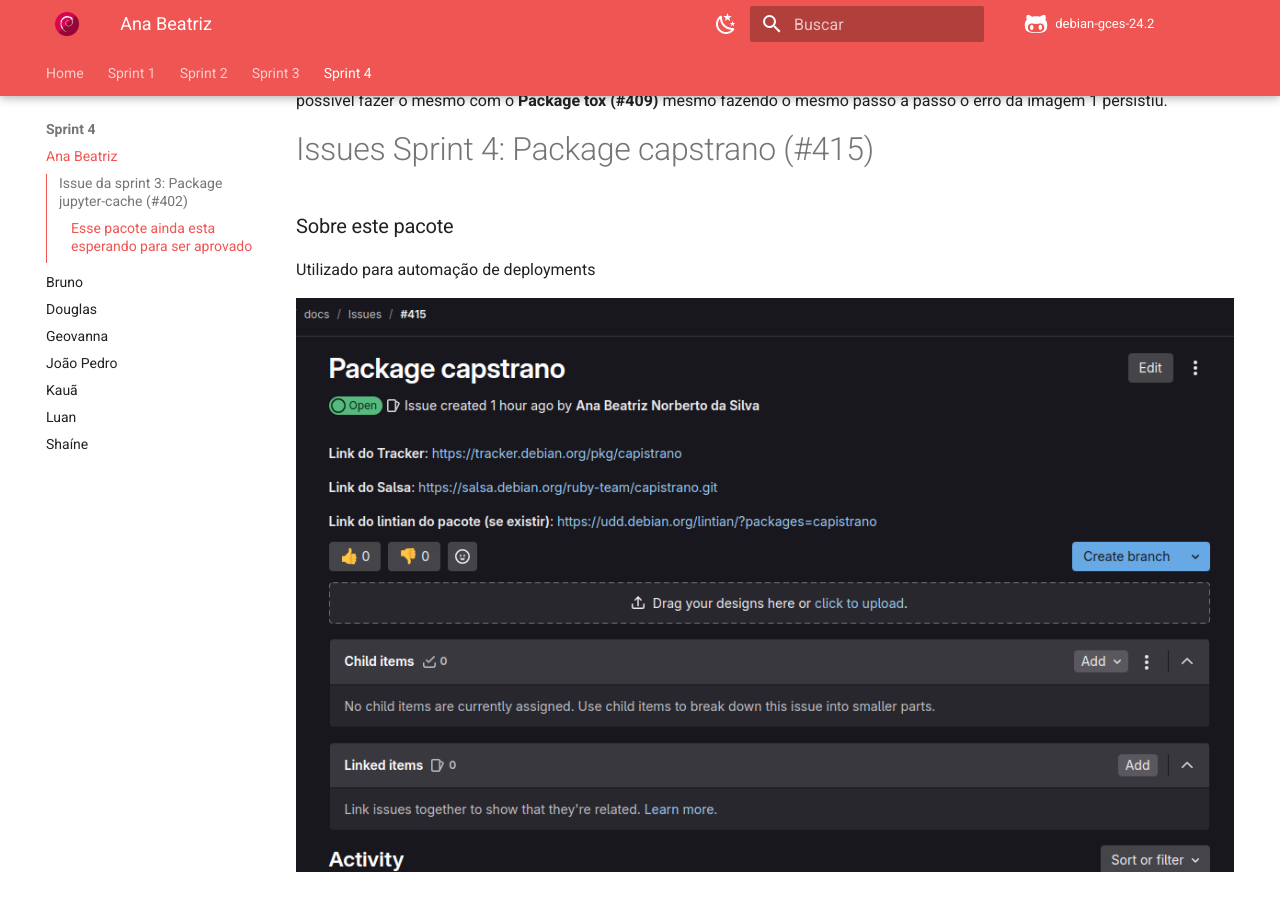
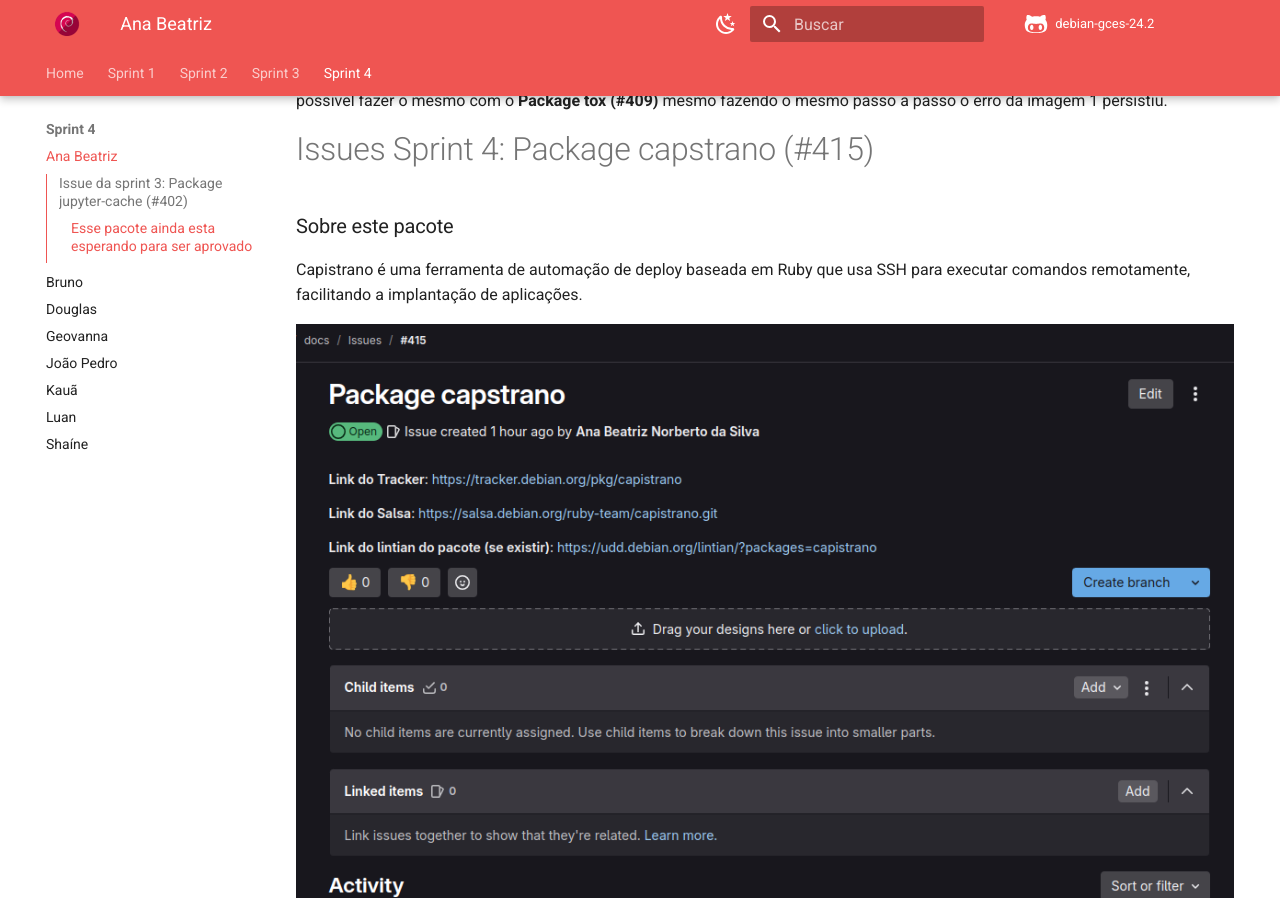
Before and after one commit to gitbmvb/debian-gces-24.2, an MkDocs documentation site: the page built from docs/sprint4/ana4.md, in a window 1280 px wide and 900 px high, scrolled down 2244 px. Built offline with MkDocs 1.6.1 and Material for MkDocs 9.7.7, drawn with Linux system fonts in a browser that asks for light colours; comment, search, counter and statistics services are not loaded.

Commit message:
Update ana4.md

```diff
--- a/docs/sprint4/ana4.md
+++ b/docs/sprint4/ana4.md
@@ -51,7 +51,8 @@ o pacote  mas não foi possivel fazer o mesmo com o **Package tox (#409)** mesmo
 
 ### Sobre este pacote
 
-Utilizado para automação de deployments
+Capistrano é uma ferramenta de automação de deploy baseada em Ruby
+que usa SSH para executar comandos remotamente, facilitando a implantação de aplicações.
 
 ![Issue](../img/ana4_capstrano.png)
 
```
